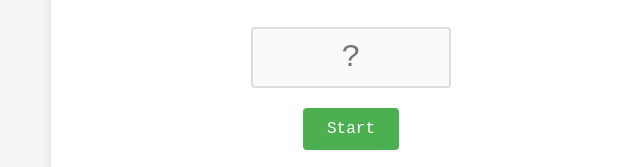
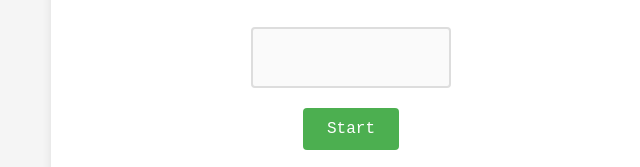
Before and after one commit to joshh-wrightt/Maths-Drills, a plain HTML site: page index.html in a window 1280 px wide. Shown: the part 354-521 px from the top of the page, 289-929 px from the left. Drawn offline with Linux system fonts and the light colour scheme.

Commit message:
Update index.html

```diff
--- a/index.html
+++ b/index.html
@@ -366,7 +366,6 @@
             <input
                 type="text"
                 id="answer-input"
-                placeholder="?"
                 disabled
                 autocomplete="off"
             >
```
